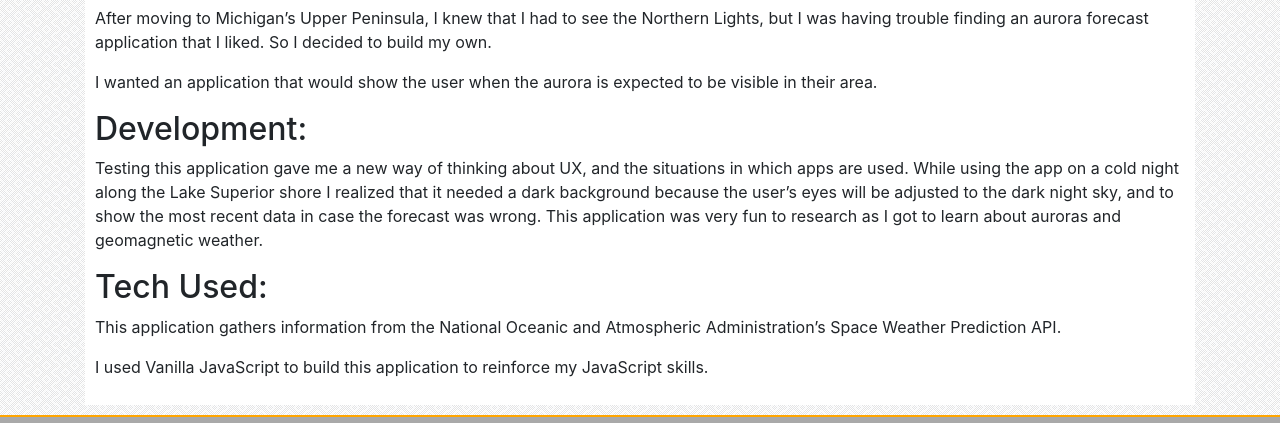
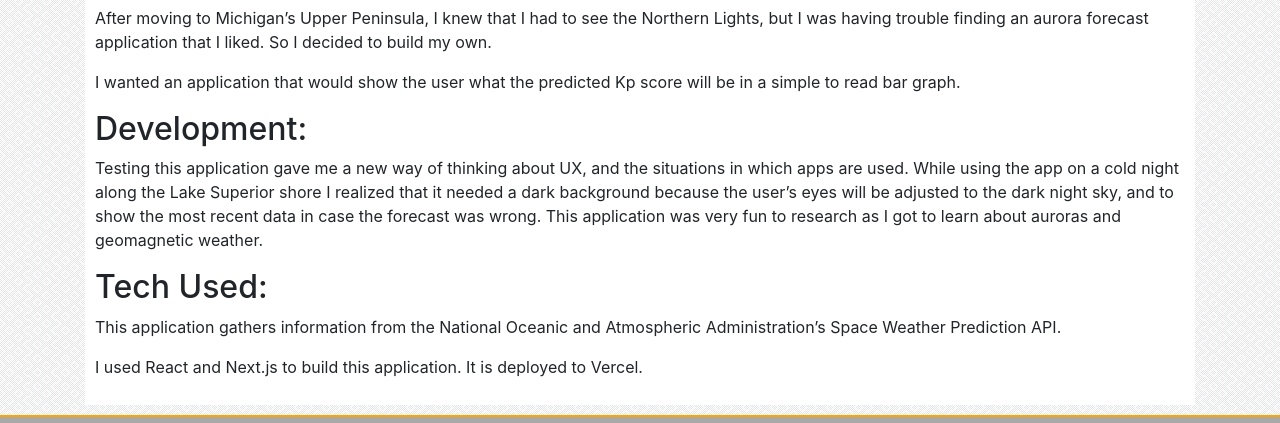
Before and after one commit to JBVenuto/reactportfolio, a React (Create React App) app: page /lights in a window 1280 px wide. Shown: the part 901-1324 px from the top of the page. Built offline with nearby package versions, Linux system fonts and the light colour scheme.

Commit message:
Updated northern lights app to v2

```diff
--- a/src/pages/Lights.js
+++ b/src/pages/Lights.js
@@ -6,7 +6,7 @@ import SlideName from '../components/SlideName';
 import SlideScreenshot from '../components/SlideScreenshot';
 import SlideLinks from '../components/SlideLinks';
 import SiteMap from '../components/SiteMap';
-import screenshot from '../images/gifs/lightsdesk.gif';
+import screenshot from '../images/gifs/northernlightsV2.gif';
 import { IoIosArrowBack, IoIosArrowForward } from "react-icons/io";
 
 class Lights extends Component {
@@ -33,18 +33,18 @@ class Lights extends Component {
                         alt='Find Your Lights Screenshot'
                     />
                     <SlideLinks
-                        liveHref='https://jbvenuto.github.io/northernlights/'
-                        gitHubHref='https://github.com/JBVenuto/northernlights'
+                        liveHref='https://northernlights-v2.vercel.app/'
+                        gitHubHref='https://github.com/JBVenuto/northernlightsV2'
                     />
                     <div className="slide-description">
                         <h2>About:</h2>
                         <p>After moving to Michigan’s Upper Peninsula, I knew that I had to see the Northern Lights, but I was having trouble finding an aurora forecast application that I liked. So I decided to build my own.</p>
-                        <p>I wanted an application that would show the user when the aurora is expected to be visible in their area.</p>
+                        <p>I wanted an application that would show the user what the predicted Kp score will be in a simple to read bar graph.</p>
                         <h2>Development:</h2>
                         <p>Testing this application gave me a new way of thinking about UX, and the situations in which apps are used. While using the app on a cold night along the Lake Superior shore I realized that it needed a dark background because the user’s eyes will be adjusted to the dark night sky, and to show the most recent data in case the forecast was wrong. This application was very fun to research as I got to learn about auroras and geomagnetic weather.</p>
                         <h2>Tech Used:</h2>
                         <p>This application gathers information from the National Oceanic and Atmospheric Administration’s Space Weather Prediction API.</p>
-                        <p>I used Vanilla JavaScript to build this application to reinforce my JavaScript skills.</p>
+                        <p>I used React and Next.js to build this application. It is deployed to Vercel.</p>
                     </div>
                 </div>
                 <a href="/artgenerator">
```
Also changed, not shown: 2 other files (tests, documents, lock files or other folders).
